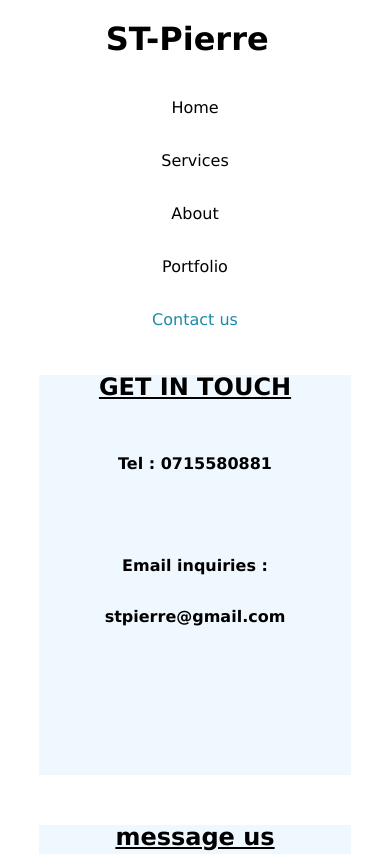
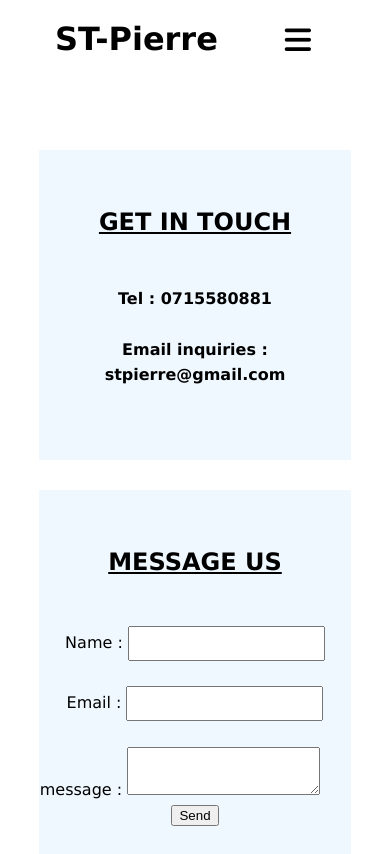
Before and after one commit to STPIERREnew/projectnew, a plain HTML site: page contactus.html in a window 390 px wide. Shown: the top 854 px of the page. Drawn offline with Linux system fonts and the light colour scheme.

Commit message:
home page design,resposive nav bar

```diff
--- a/contactus.html
+++ b/contactus.html
@@ -5,10 +5,11 @@
     <meta name="viewport" content="width=device-width, initial-scale=1.0">
     <meta http-equiv="X-UA-Compatible" content="ie=edge">
     <title>Get in Touch</title>
+    <link rel="stylesheet" href="./style.css">
+    <link rel="stylesheet" href="https://cdnjs.cloudflare.com/ajax/libs/font-awesome/6.1.1/css/all.min.css" integrity="sha512-KfkfwYDsLkIlwQp6LFnl8zNdLGxu9YAA1QvwINks4PhcElQSvqcyVLLD9aMhXd13uQjoXtEKNosOWaZqXgel0g==" crossorigin="anonymous" referrerpolicy="no-referrer" />
 </head>
 <body>
-    <link rel="stylesheet" href="./style.css">
-    </head>
+
     <body>
         <header id="main-header">
             <div class="container">
@@ -16,6 +17,10 @@
                     <h1>ST-Pierre</h1>
                 </div>
                 <nav id="navbar">
+                    <input type="checkbox" id="check">
+                    <label for="check">
+                        <i class="fas fa-bars" id="s1"></i>
+                    </label>
                     <ul>
                         <li><a href="index.html">Home</a></li>
                         <li><a href="services.html">Services</a></li>
@@ -30,13 +35,13 @@
             <div class="raw">
                 <div class="block-a">
                     <h2>GET IN TOUCH</h2>
-                    <p><b>Tel : 0715580881<br><br><br><br>
-                    Email inquiries :<br><br>
+                    <p><b>Tel : 0715580881<br><br>
+                    Email inquiries :<br>
                     stpierre@gmail.com</b>
                 </p>
                 </div>
                 <div class="block-b">
-                    <h2>message us</h2>
+                    <h2>MESSAGE US</h2>
                     <form class="frm">
                         <div class="form-group">
                             <label>Name :</label>
--- a/style.css
+++ b/style.css
@@ -53,30 +53,42 @@ body{
 #navbar .point{
     color: rgb(27, 139, 167);
 }
+#s1{
+    font-size: 30px;
+    color: black;
+    float: right;
+    line-height: 60px;
+    margin-right: 40px;
+    cursor: pointer;
+    display: none;
+
+}
+#check{
+    display: none;
+}
 #hero{
-    min-height: 860px;
-    margin-top: 0;
-    margin-bottom: 50px;
-    text-align: center;
+    min-height: 900px;
+    color: #FFFFFF;
 }
 #sidebar1{
     float: left;
-    padding-top: 100px;
+    padding-top: 130px;
+
 }
 #sidebar2{
     float: right;
     padding-top: 100px;
 }
 #hero h1{
-    color: black;
+    color: rgb(252, 248, 248);
     font-size: 40px;
     line-height: 1.6em;
-    padding-top: 150px;
+
 }
 #sidebar-a{
     float:left;
     margin-top: 150px;
-    margin-left: 20px;
+    margin-left: px;
 
 }
 #box-a{
@@ -88,9 +100,10 @@ body{
 
 }
 .block-a{
-    height: 400px;
+    height: 300px;
     background-color: aliceblue;
     margin-top: 150px;
+    padding-top: 10px;
 }
 .block-a h2{
     text-align: center;
@@ -105,7 +118,8 @@ body{
 .block-b{
     height: 400px;
     background-color: aliceblue;
-    margin-top: 50px;
+    margin-top: 30px;
+    padding-top: 10px;
 }
 .block-b h2{
     text-align: center;
@@ -114,7 +128,7 @@ body{
 }
 .frm{
     text-align: center;
-    margin-top: 100px;
+    margin-top: 50px;
 }
 .form-group textarea{
     margin-right: 30px;
@@ -136,7 +150,7 @@ body{
 
 }
 
-@media(max-width:500px){
+/*@media(max-width:500px){
 
     #hero{
         margin: 0 0 0px 0;
@@ -182,3 +196,77 @@ body{
         padding-top: 450px;
     }
 }
+@media (max-width:858px){
+    .checkbtn{
+        display: block;
+    }
+    #navbar ul{
+        position: fixed;
+        width: 100%;
+        height: 100vh;
+        background: #2c3e50;
+        top: 80px;
+        left:-100%;
+        text-align: center;
+        transition: all .5s;
+    }
+    #navbar nav ul li{
+        display: block;
+        margin: 50px 0;
+        line-height: 30px;
+    }
+    #navbar nav ul li a{
+        font-size: 20px;
+    }
+    #check:checked ~ ul{
+        left:0;
+    }
+}*/
+@media(max-width:800px){
+    label #s1{
+        display: block;
+    }
+
+    nav ul{
+        position: fixed;
+        width: 100%;
+        height: 100vh;
+        background-color: rgb(245, 246, 248);
+        top: 50px;
+        left: -100%;
+        text-align: center;
+        transition: 0.5s;
+        z-index: 10;
+    }
+
+    nav ul li{
+        display: block;
+        margin: 40px 0;
+        line-height: 30px;
+
+    }
+
+    nav ul li a{
+        font-size: 16px;
+        display: block;
+    }
+
+    #check:checked ~ ul{
+        left: 0;
+    }
+
+    #check:checked ~ label #s1{
+        display: none;
+    }
+    #box-a{
+        padding-top: 30px;
+        min-height: 250px;
+    }
+
+
+}
+section{
+    background: url(https://i.ibb.co/whpBJhj/Getty-Images-1251629816-1-scaled-1.jpg) no-repeat;
+    background-size: cover;
+    height: calc(100vh -80px);
+}
```
Also changed, not shown: about.html (+8 -3 lines), index.html (+7 -3 lines), portfolio.html (+7 -2 lines), services.html (+7 -1 lines).
